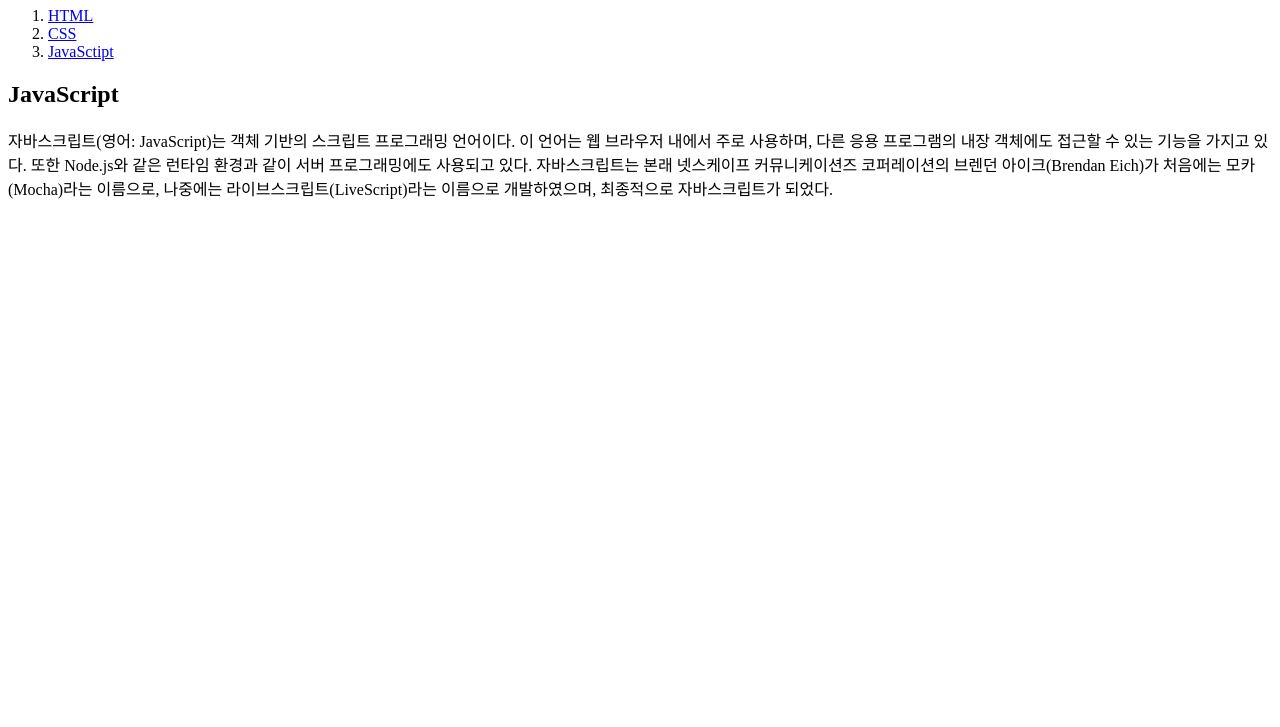
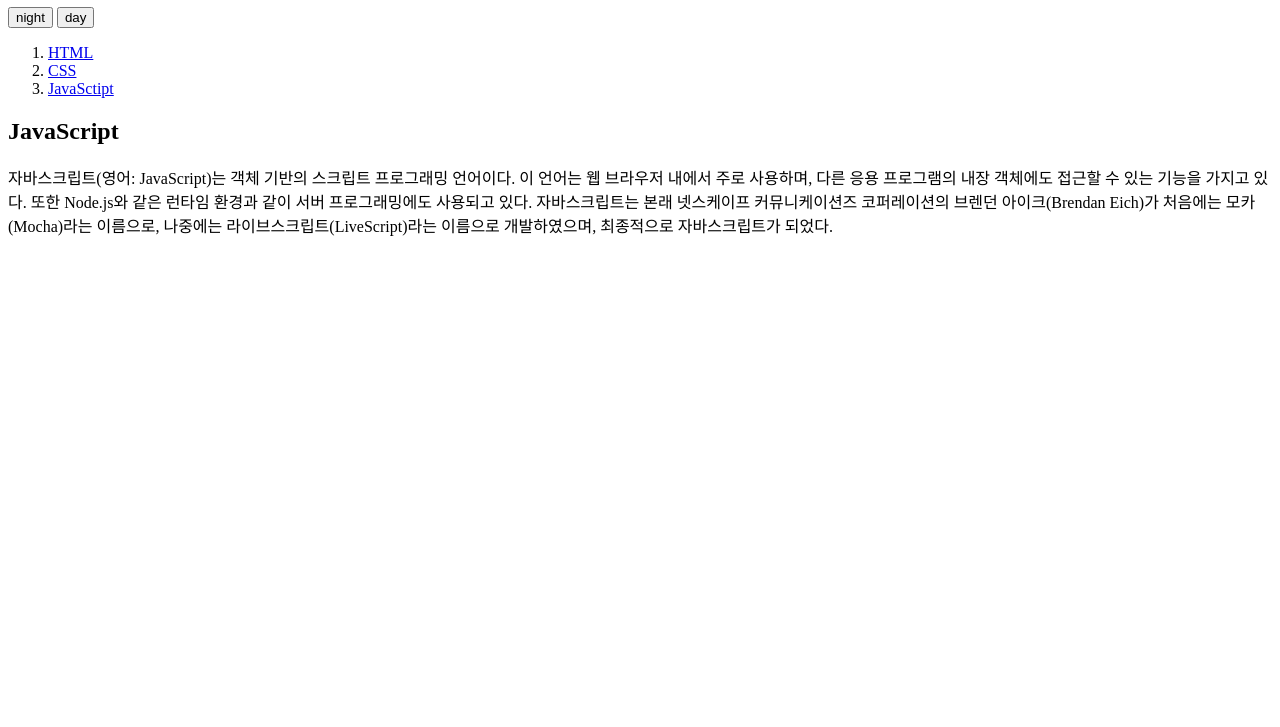
Before and after one commit to dodoisfree/coding_study, a plain HTML site: page lifeCoding/HTML/3.html in a window 1280 px wide. Shown: the part 73-800 px from the top of the page. Drawn offline with Linux system fonts and the light colour scheme.

Commit message:
JS event button

```diff
--- a/lifeCoding/HTML/3.html
+++ b/lifeCoding/HTML/3.html
@@ -6,6 +6,14 @@
 </head>
 <body>
     <h1><a href="index.html">WEB</a></h1>
+    <input type="button" value="night" onclick="
+    document.querySelector('body').style.backgroundColor ='black';
+    document.querySelector('body').style.color ='white';
+    ">
+    <input type="button" value="day" onclick="
+    document.querySelector('body').style.backgroundColor ='white';
+    document.querySelector('body').style.color ='black';
+    ">
     <ol>
         <li><a href="1.html">HTML</a></li>
         <li><a href="2.html">CSS</a></li>
```
